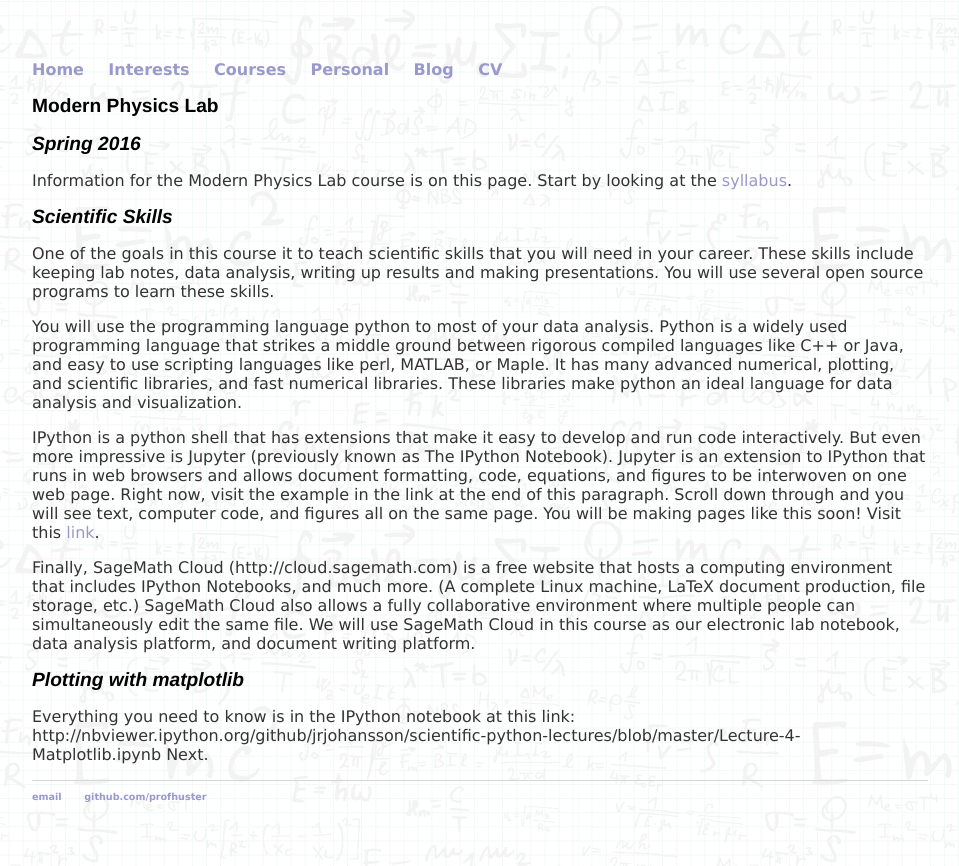
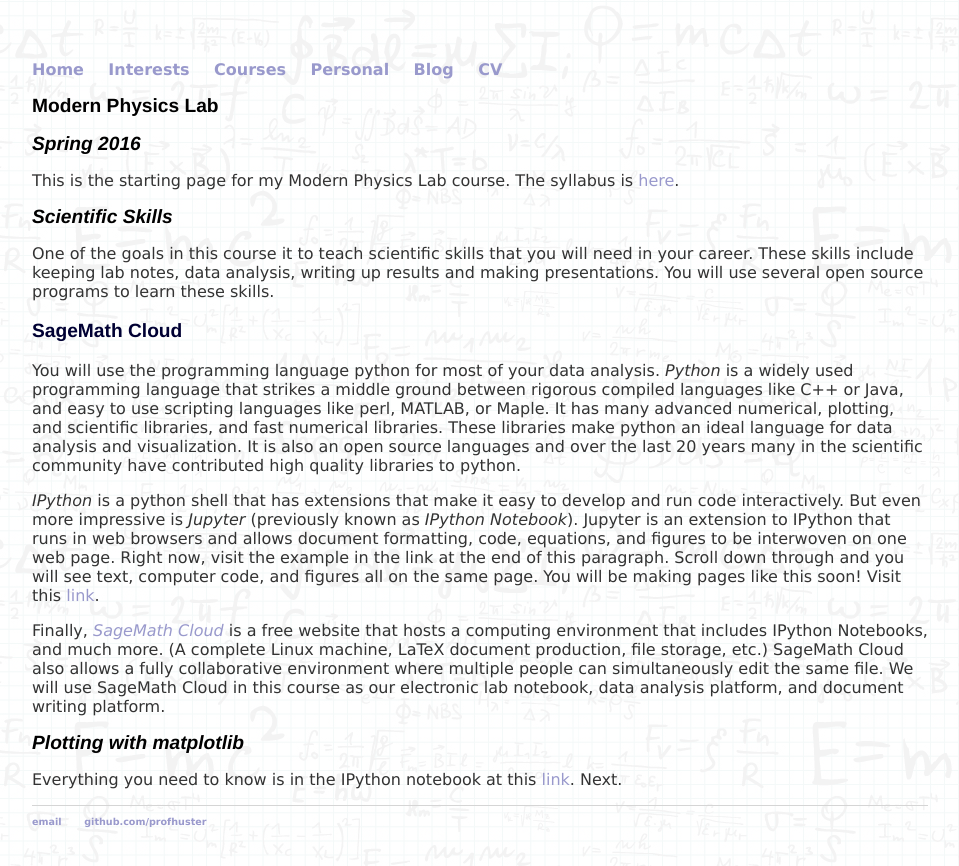
Before and after one commit to profhuster/profhuster.github.io, a Jekyll site: the page built from courses/ModPhysLab/index.md, in a window 1280 px wide. Shown: the top 866 px of the page, without its empty margins (160-1119 px from the left). Built offline with Jekyll 4.4.1, drawn with Linux system fonts in a browser that asks for light colours.

Commit message:
Update index.md

```diff
--- a/courses/ModPhysLab/index.md
+++ b/courses/ModPhysLab/index.md
@@ -6,19 +6,19 @@
 
 ## Spring 2016
 
-Information for the Modern Physics Lab course is on this page. Start by looking at the [syllabus](Syllabus).
+This is the starting page for my  Modern Physics Lab course. The syllabus is [here](Syllabus).
 
 ## Scientific Skills
 One of the goals in this course it to teach scientific skills that you will need in your career. These skills include keeping lab notes, data analysis, writing up results and making presentations. You will use several open source programs to learn these skills.
 
-You will use the programming language python to most of your data analysis. Python is a widely used programming language that strikes a middle ground between rigorous compiled languages like C++ or Java, and easy to use scripting languages like perl, MATLAB, or Maple. It has many advanced numerical, plotting, and scientific libraries, and fast numerical libraries. These libraries make python an ideal language for data analysis and visualization.
+### SageMath Cloud
+You will use the programming language python for most of your data analysis. _Python_ is a widely used programming language that strikes a middle ground between rigorous compiled languages like C++ or Java, and easy to use scripting languages like perl, MATLAB, or Maple. It has many advanced numerical, plotting, and scientific libraries, and fast numerical libraries. These libraries make python an ideal language for data analysis and visualization. It is also an open source languages and over the last 20 years many in the scientific community have contributed high quality libraries to python.
 
-IPython is a python shell that has extensions that make it easy to develop and run code interactively. But even more impressive is Jupyter (previously known as The IPython Notebook). Jupyter is an extension to IPython that runs in web browsers and allows document formatting, code, equations, and figures to be interwoven on one web page. Right now, visit the example in the link at the end of this paragraph. Scroll down through and you will see text, computer code, and figures all on the same page. You will be making pages like this soon! Visit this [link](http://nbviewer.ipython.org/github/jrjohansson/scientific-python-lectures/blob/master/Lecture-4-Matplotlib.ipynb).
+_IPython_ is a python shell that has extensions that make it easy to develop and run code interactively. But even more impressive is _Jupyter_ (previously known as _IPython Notebook_). Jupyter is an extension to IPython that runs in web browsers and allows document formatting, code, equations, and figures to be interwoven on one web page. Right now, visit the example in the link at the end of this paragraph. Scroll down through and you will see text, computer code, and figures all on the same page. You will be making pages like this soon! Visit this [link](http://nbviewer.ipython.org/github/jrjohansson/scientific-python-lectures/blob/master/Lecture-4-Matplotlib.ipynb).
 
-Finally, SageMath Cloud (http://cloud.sagemath.com) is a free website that hosts a computing environment that includes IPython Notebooks, and much more. (A complete Linux machine, LaTeX document production, file storage, etc.) SageMath Cloud also allows a fully collaborative environment where multiple people can simultaneously edit the same file.
+Finally, [_SageMath Cloud_](http://cloud.sagemath.com) is a free website that hosts a computing environment that includes IPython Notebooks, and much more. (A complete Linux machine, LaTeX document production, file storage, etc.) SageMath Cloud also allows a fully collaborative environment where multiple people can simultaneously edit the same file.
 We will use SageMath Cloud in this course as our electronic lab notebook, data analysis platform, and document writing platform.
 
 ## Plotting with matplotlib
-Everything you need to know is in the IPython notebook at this link:
-http://nbviewer.ipython.org/github/jrjohansson/scientific-python-lectures/blob/master/Lecture-4-Matplotlib.ipynb
+Everything you need to know is in the IPython notebook at this [link](http://nbviewer.ipython.org/github/jrjohansson/scientific-python-lectures/blob/master/Lecture-4-Matplotlib.ipynb).
 Next.
```
